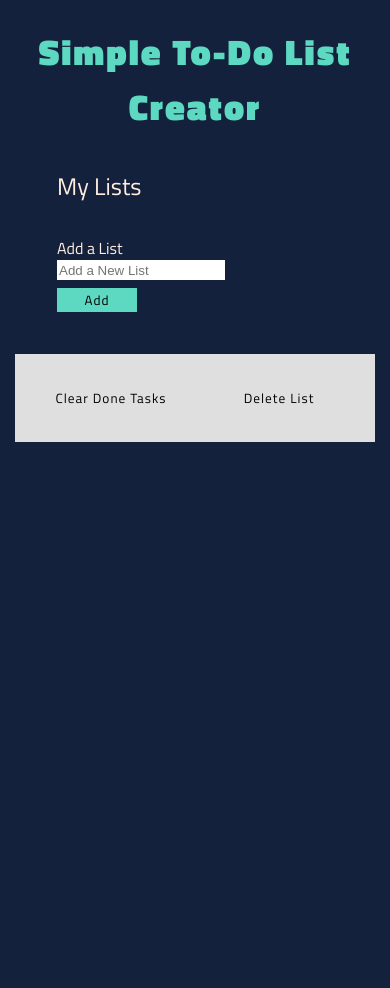
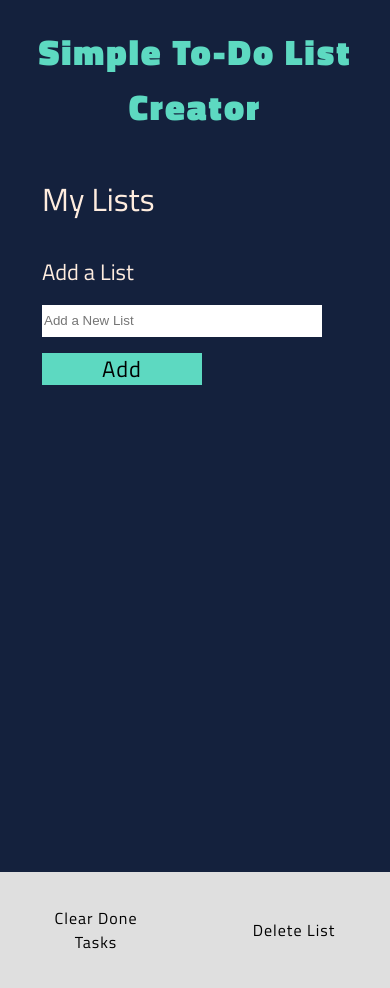
Before and after one commit to orchidenver/To-Do-List, a plain HTML site: page index.html in a window 390 px wide. Before the commit the page ends 844 px from the top, so only its background shows below. Drawn offline with Linux system fonts and the light colour scheme.

Commit message:
To-Do list, styles changed

```diff
--- a/style.scss
+++ b/style.scss
@@ -5,12 +5,14 @@
     --table-color: #FFEDDF;
     --header-color: #5DD9C1;
     --tasklist-color: #000000;
+    --hover-color: #00d3a9;
+    --active-color: #00b3d3;
     --h1-fw: 900;
     --h2-fw: 400;
     --text-fw: 200;
 }
 
-* {
+*, html {
     box-sizing: border-box;
 }
 
@@ -82,7 +84,7 @@ ul {
         }
 
         &:active {
-            color: #00b3d3;
+            color: var(--active-color);
         }
 
         &:focus {
@@ -102,7 +104,6 @@ ul {
 
 .list-table {
     max-width: 360px;
-    padding: 2rem;
 }
 
 .tasklist {
@@ -202,11 +203,11 @@ ul {
         transition: background-color 250ms ease-in;
 
         &:hover {
-            background-color: #00d3a9;
+            background-color: var(--hover-color);
         }
 
         &:active {
-            background-color: #00b3d3;
+            background-color: var(--active-color);
         }
     }
 }
@@ -228,11 +229,11 @@ ul {
     transition: color 250ms ease-in;
 
     &:hover {
-        color: #00d3a9;
+        color: var(--hover-color);
     }
 
     &:active {
-        color: #00b3d3;
+        color: var(--active-color);
     }
 }
 
@@ -256,5 +257,82 @@ ul {
     .list-table {
         max-width: 360px;
         padding: 0 2rem 2rem;
+        height: 80vh;
     }
+
+    .title {
+        height: 20vh;
+    }
+
+    .list-creator {
+        background-color: rgb(223, 223, 223);
+        max-width: 360px;
+        height: 100vh;
+        max-width: 412px;
+    }
+
+    .table {
+
+        &__title {
+            margin-top: -2rem;
+            font-weight: var(--h2-fw);
+            font-size: 2rem;
+        }
+
+        &__lists {
+            font-weight: var(--text-fw);
+            font-size: 1.4rem;
+            padding: 0;
+            letter-spacing: 2px;
+            line-height: 1.8;
+        }
+
+        &__form input {
+            margin: 1rem 0 1rem 0;
+            width: 200%;
+            height: 2rem;
+        }
+    }
+
+    .form__label {
+        font-size: 1.4rem;
+    }
+
+    .form__input {
+        margin: 1rem 0 1rem 0;
+        width: 70%;
+        height: 2rem;
+    }
+
+    .form__submit {
+        display: flex;
+        align-items: center;
+        justify-content: center;
+        width: 10rem;
+        height: 2rem;
+        font-size: 1.4rem;
+        margin: 0;
+    }
+
+    .container {
+        width: 100vw;
+    }
+
+    #delete-done-tasks,
+    #delete-list {
+        font-size: 1rem;
+    }
+
+    .tasklist {
+
+        &__title {
+            width: 200px;
+        }
+
+        &__items {
+            display: block;
+            margin-bottom: -25px;
+        }
+    }
+
 }
```
Also changed, not shown: css/style.css, 1 other file.
